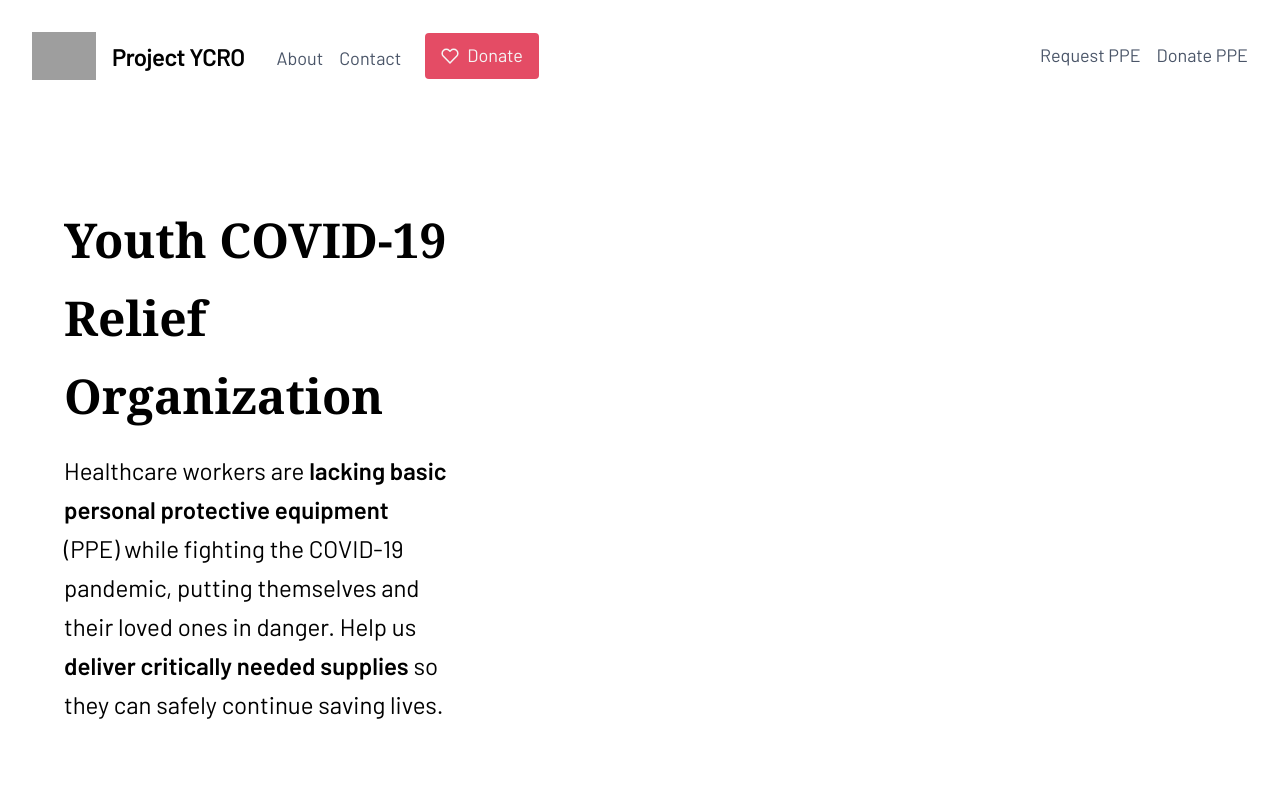
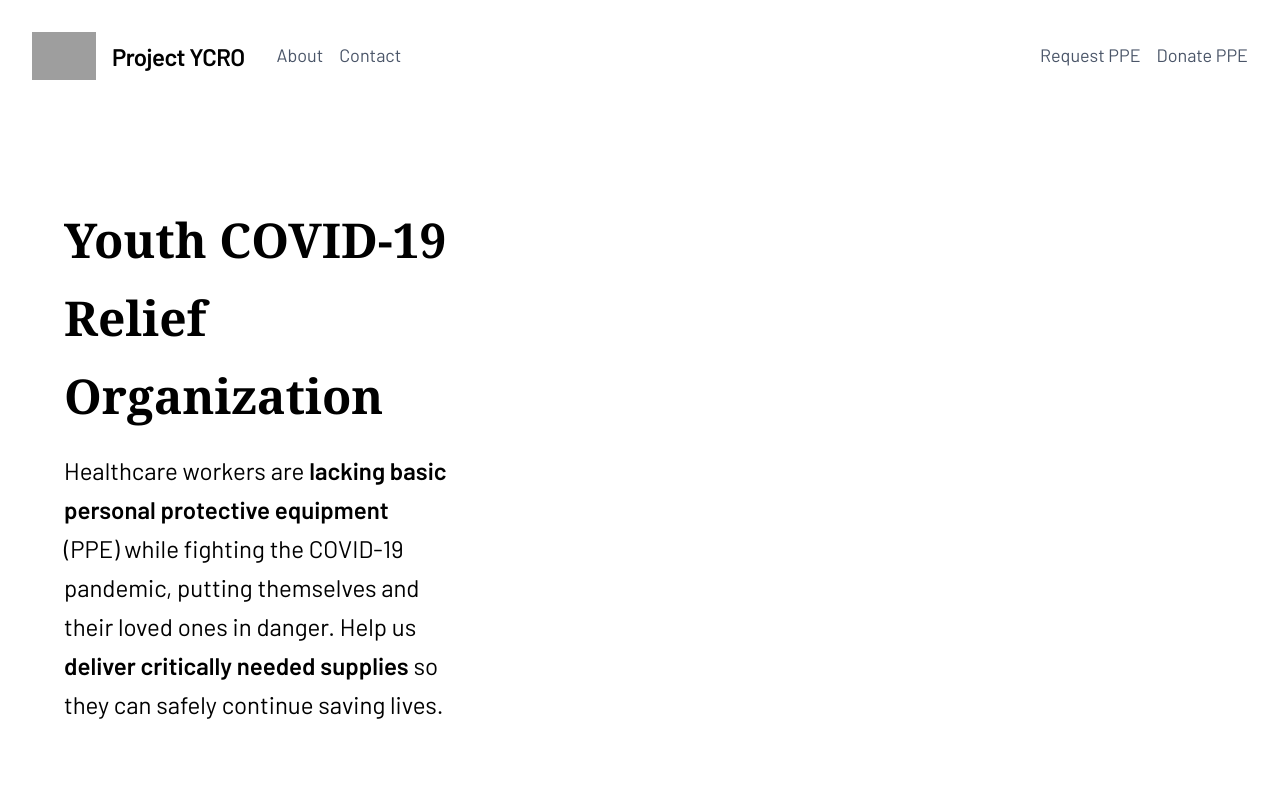
Before and after one commit to fighting-covid/website, a Next.js app: page / in a window 1280 px wide. Shown: the top 800 px of the page. Built offline with nearby package versions, Linux system fonts and the light colour scheme; no server answers; grey boxes are pictures that could not be loaded; a web font is replaced by a local one.

Commit message:
Update header.js

```diff
--- a/components/header.js
+++ b/components/header.js
@@ -52,16 +52,7 @@ const Header = () => {
         <div className="text-lg lg:flex-grow">
           <NavLink href="/about" title="About" />
           <NavLink href="/contact" title="Contact" />
-          <a
-            className="inline-block cursor-pointer md:ml-2"
-            href="https://www.gofundme.com/f/projectycro"
-            target="_blank"
-          >
-            <div className="trans bg-accent hover:bg-red-700 text-light px-4 py-2 md:mt-0 mt-4 rounded flex items-center">
-              <FiHeart />
-              <span className="ml-2">Donate</span>
-            </div>
-          </a>
+
         </div>
         <div className="text-lg">
           <NavLink href="/ppe-request" title="Request PPE" />
```
